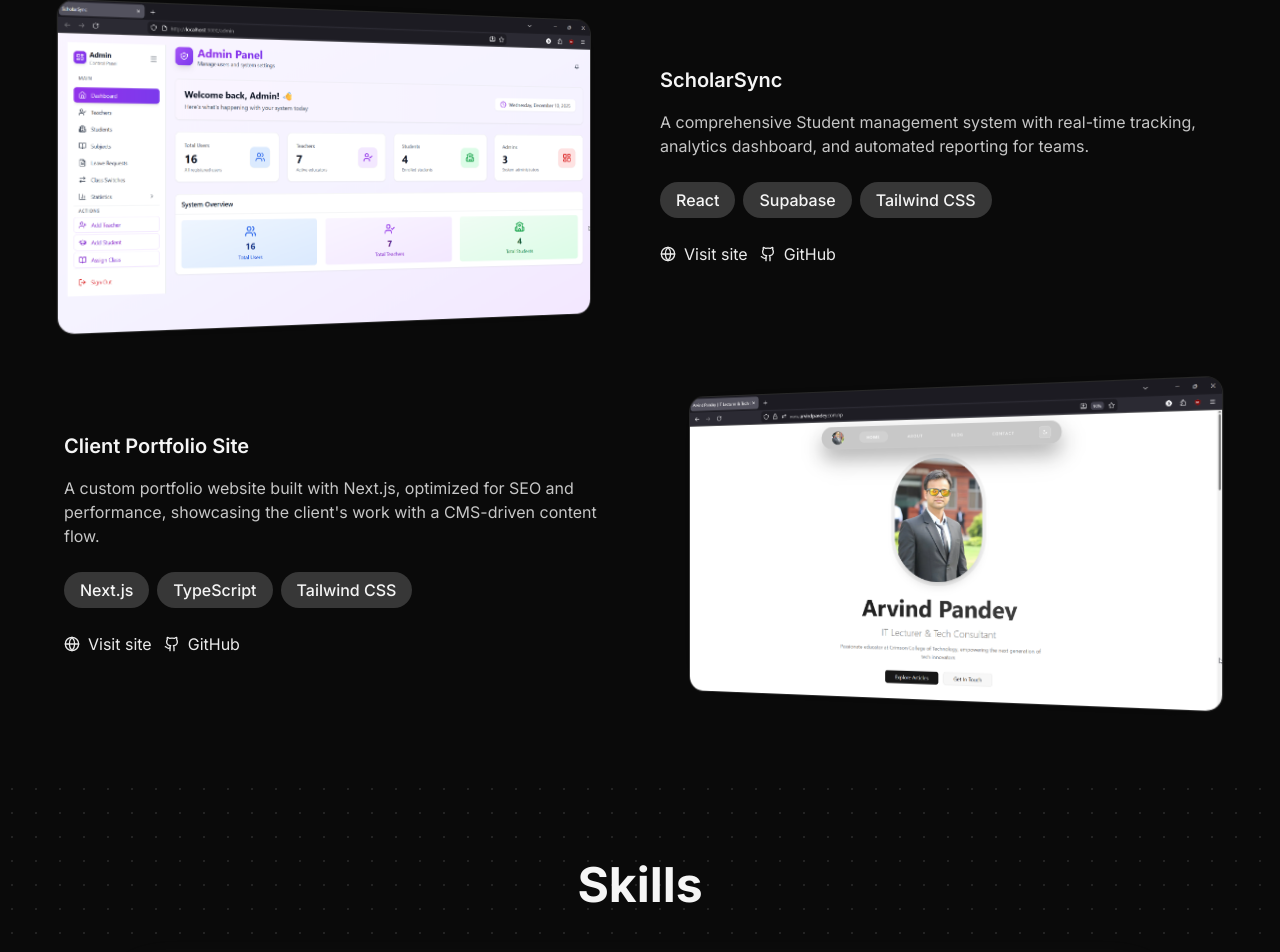
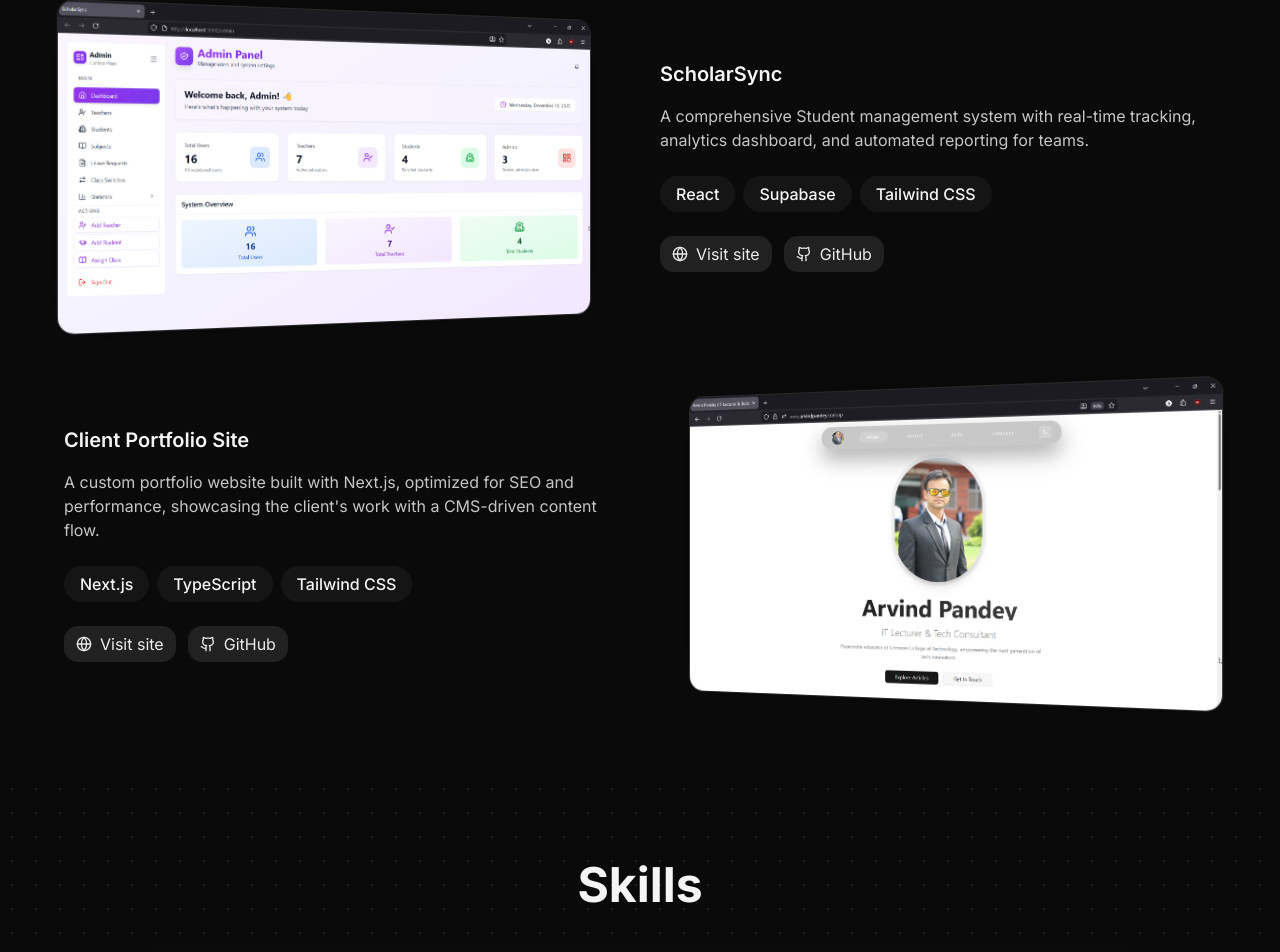
Before and after one commit to Beeplap/My-portfolio, a React (Vite) app: page / in a window 1280 px wide. Shown: the part 1479-2431 px from the top of the page. Built offline with nearby package versions, Linux system fonts and the light colour scheme; the HTML template or start-up script is replaced by a standard one.

Commit message:
style: refine project technology tags and button hover effects for enhanced visual consistency

```diff
--- a/src/components/Projects.tsx
+++ b/src/components/Projects.tsx
@@ -84,7 +84,7 @@ const Projects = () => {
                     {project.tech.map((tech) => (
                       <span
                         key={tech}
-                        className="px-4 py-1.5 text-sm md:text-base bg-primary/20 text-foreground font-medium rounded-full"
+                        className="px-4 py-1.5 text-sm md:text-base bg-primary/5 text-foreground font-medium rounded-full"
                       >
                         {tech}
                       </span>
@@ -96,7 +96,7 @@ const Projects = () => {
                       href={project.link}
                       target="_blank"
                       rel="noopener noreferrer"
-                      className="group inline-flex items-center gap-2 text-primary text-sm md:text-base transition-all duration-200 hover:bg-primary/10 px-2 py-1 rounded-md -mx-2 -my-1"
+                      className="group inline-flex items-center gap-2 text-primary text-sm md:text-base transition-all duration-200 bg-primary/10 hover:bg-primary/15 px-3 py-1.5 rounded-md"
                     >
                       <Globe className="h-4 w-4 transition-transform duration-200 group-hover:scale-110" />
                       Visit site
@@ -105,7 +105,7 @@ const Projects = () => {
                       href={project.github}
                       target="_blank"
                       rel="noopener noreferrer"
-                      className="group inline-flex items-center gap-2 text-primary text-sm md:text-base transition-all duration-200 hover:bg-primary/10 px-2 py-1 rounded-md -mx-2 -my-1"
+                      className="group inline-flex items-center gap-2 text-primary text-sm md:text-base transition-all duration-200 bg-primary/10 hover:bg-primary/15 px-3 py-1.5 rounded-md"
                     >
                       <Github className="h-4 w-4 transition-transform duration-200 group-hover:scale-110" />
                       GitHub
```
